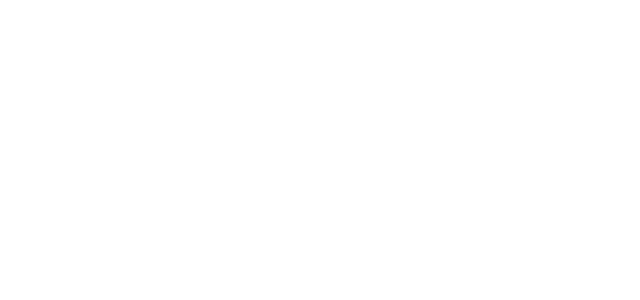
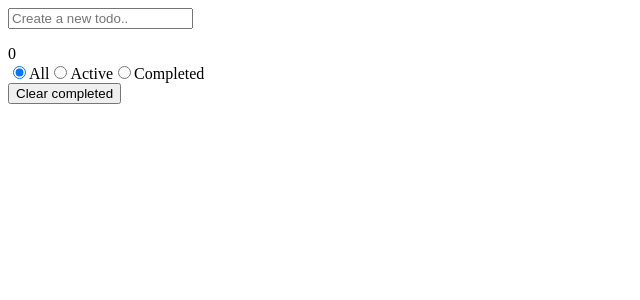
Before and after one commit to yashpandit/todo-app-react, a React (Create React App) app: page / in a window 1280 px wide. Shown: the top 300 px of the page, without its empty margins (0-640 px from the left). Built offline with nearby package versions, Linux system fonts and the light colour scheme.

Commit message:
feat: add basic functionality

```diff
--- a/package.json
+++ b/package.json
@@ -13,6 +13,7 @@
     "react": "^18.2.0",
     "react-dom": "^18.2.0",
     "react-scripts": "5.0.1",
+    "react-uuid": "^1.0.3",
     "typescript": "^4.8.4",
     "web-vitals": "^2.1.4"
   },
--- a/public/index.html
+++ b/public/index.html
@@ -5,39 +5,11 @@
     <link rel="icon" href="%PUBLIC_URL%/favicon.ico" />
     <meta name="viewport" content="width=device-width, initial-scale=1" />
     <meta name="theme-color" content="#000000" />
-    <meta
-      name="description"
-      content="Web site created using create-react-app"
-    />
-    <link rel="apple-touch-icon" href="%PUBLIC_URL%/logo192.png" />
-    <!--
-      manifest.json provides metadata used when your web app is installed on a
-      user's mobile device or desktop. See https://developers.google.com/web/fundamentals/web-app-manifest/
-    -->
-    <link rel="manifest" href="%PUBLIC_URL%/manifest.json" />
-    <!--
-      Notice the use of %PUBLIC_URL% in the tags above.
-      It will be replaced with the URL of the `public` folder during the build.
-      Only files inside the `public` folder can be referenced from the HTML.
-
-      Unlike "/favicon.ico" or "favicon.ico", "%PUBLIC_URL%/favicon.ico" will
-      work correctly both with client-side routing and a non-root public URL.
-      Learn how to configure a non-root public URL by running `npm run build`.
-    -->
-    <title>React App</title>
+    <meta name="description" content="Web site created using create-react-app" />
+    <title>Todo app</title>
   </head>
   <body>
     <noscript>You need to enable JavaScript to run this app.</noscript>
     <div id="root"></div>
-    <!--
-      This HTML file is a template.
-      If you open it directly in the browser, you will see an empty page.
-
-      You can add webfonts, meta tags, or analytics to this file.
-      The build step will place the bundled scripts into the <body> tag.
-
-      To begin the development, run `npm start` or `yarn start`.
-      To create a production bundle, use `npm run build` or `yarn build`.
-    -->
   </body>
 </html>
--- a/src/App.tsx
+++ /dev/null
@@ -1,7 +0,0 @@
-import React from 'react';
-
-function App() {
-  return <div></div>;
-}
-
-export default App;
--- /dev/null
+++ b/src/components/App.tsx
@@ -0,0 +1,65 @@
+import React, { useState } from 'react';
+import TodoFilters from './TodoFilters';
+import TodoInput from './TodoInput';
+import TodoList from './TodoList';
+import { Filter, Todo } from './types';
+
+function App() {
+  const [todoList, setTodoList] = useState<Todo[]>([]);
+  const [filter, setFilter] = useState<Filter>(Filter.ALL);
+
+  const onAddTodo = (newTodo: Todo) => {
+    setTodoList((prev) => [...prev, newTodo]);
+  };
+
+  const onToggleTodo = (todoId: string) => {
+    const index = todoList.findIndex(({ id }) => id === todoId);
+
+    if (index === -1) {
+      return;
+    }
+
+    const newTodos = todoList.map((item, idx) => {
+      if (index === idx) {
+        return {
+          ...item,
+          isCompleted: !item.isCompleted,
+        };
+      }
+
+      return item;
+    });
+    setTodoList(newTodos);
+  };
+
+  const clearCompletedTodos = () =>
+    setTodoList((prev) => prev.filter(({ isCompleted }) => !isCompleted));
+
+  const onFilterChange = (newFilter: Filter) => setFilter(newFilter);
+
+  const filteredTodos = (() => {
+    if (filter === Filter.ACTIVE) {
+      return todoList.filter(({ isCompleted }) => !isCompleted);
+    }
+
+    if (filter === Filter.COMPLETED) {
+      return todoList.filter(({ isCompleted }) => isCompleted);
+    }
+
+    return todoList;
+  })();
+
+  return (
+    <div>
+      <TodoInput onAddTodo={onAddTodo} />
+      <TodoList todos={filteredTodos} onToggleTodo={onToggleTodo} />
+      <div>
+        <div>{filteredTodos.filter(({ isCompleted }) => !isCompleted).length}</div>
+        <TodoFilters currentFilter={filter} updateFilter={onFilterChange} />
+        <button onClick={clearCompletedTodos}>Clear completed</button>
+      </div>
+    </div>
+  );
+}
+
+export default App;
--- /dev/null
+++ b/src/components/TodoFilters.tsx
@@ -0,0 +1,44 @@
+import { Fragment } from 'react';
+import { Filter } from './types';
+
+type TodoFiltersProps = {
+  currentFilter: Filter;
+  updateFilter: (newFilter: Filter) => void;
+};
+
+const filters = [
+  {
+    label: 'All',
+    value: Filter.ALL,
+  },
+  {
+    label: 'Active',
+    value: Filter.ACTIVE,
+  },
+  {
+    label: 'Completed',
+    value: Filter.COMPLETED,
+  },
+];
+
+const TodoFilters = (props: TodoFiltersProps) => {
+  const { currentFilter, updateFilter } = props;
+
+  return (
+    <div>
+      {filters.map(({ label, value }) => (
+        <Fragment key={value}>
+          <input
+            type='radio'
+            name='todo-filter'
+            checked={value === currentFilter}
+            onChange={() => updateFilter(value)}
+          />
+          <label>{label}</label>
+        </Fragment>
+      ))}
+    </div>
+  );
+};
+
+export default TodoFilters;
--- /dev/null
+++ b/src/components/TodoInput.tsx
@@ -0,0 +1,39 @@
+import { ChangeEvent, FormEvent, useRef } from 'react';
+import uuid from 'react-uuid';
+import { Todo } from './types';
+
+type TodoInputProps = {
+  onAddTodo: (newTodo: Todo) => void;
+};
+
+const TodoInput = (props: TodoInputProps) => {
+  const { onAddTodo } = props;
+
+  /**
+   * using ref here instead of useState
+   * as there is no need to re-render on value change
+   */
+  const todoInputRef = useRef<string>('');
+
+  const handleTodoChange = (e: ChangeEvent<HTMLInputElement>) => {
+    todoInputRef.current = e.target.value;
+  };
+
+  const handleTodoSubmit = (e: FormEvent) => {
+    e.preventDefault();
+
+    onAddTodo({
+      title: todoInputRef.current,
+      isCompleted: false,
+      id: uuid(),
+    });
+  };
+
+  return (
+    <form onSubmit={handleTodoSubmit}>
+      <input onChange={handleTodoChange} placeholder='Create a new todo..' />
+    </form>
+  );
+};
+
+export default TodoInput;
--- /dev/null
+++ b/src/components/TodoList.tsx
@@ -0,0 +1,23 @@
+import { Todo } from './types';
+
+type TodoListProps = {
+  todos: Todo[];
+  onToggleTodo: (id: string) => void;
+};
+
+const TodoList = (props: TodoListProps) => {
+  const { todos, onToggleTodo } = props;
+
+  return (
+    <ul>
+      {todos.map(({ isCompleted, title, id }) => (
+        <li key={id}>
+          <input type='checkbox' checked={isCompleted} onChange={() => onToggleTodo(id)} />
+          <span>{title}</span>
+        </li>
+      ))}
+    </ul>
+  );
+};
+
+export default TodoList;
--- /dev/null
+++ b/src/components/types.ts
@@ -0,0 +1,13 @@
+export type Todo = {
+  title: string;
+  isCompleted: boolean;
+  id: string;
+};
+
+export enum Filter {
+  ALL,
+  ACTIVE,
+  COMPLETED,
+}
+
+export default null;
--- a/src/index.tsx
+++ b/src/index.tsx
@@ -1,6 +1,6 @@
 import React from 'react';
 import ReactDOM from 'react-dom/client';
-import App from './App';
+import App from './components/App';
 
 const root = ReactDOM.createRoot(document.getElementById('root') as HTMLElement);
 root.render(
```
Also changed, not shown: 1 other file (tests, documents, lock files or other folders).
